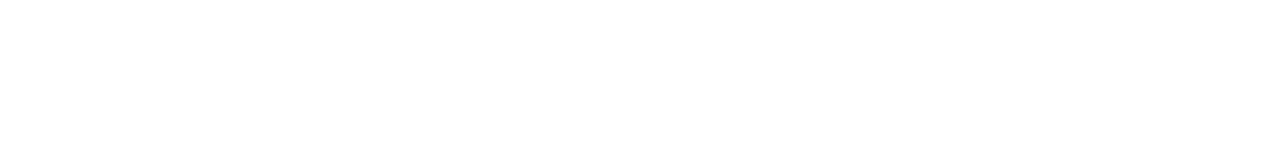
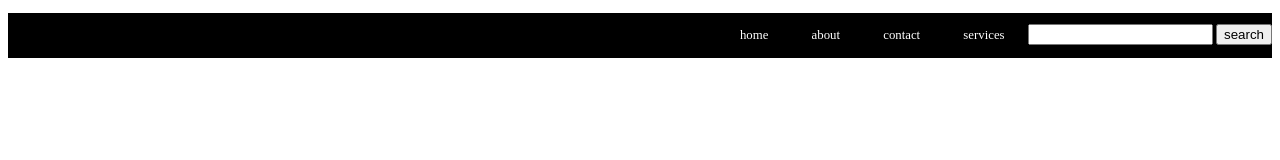
Before and after one commit to shayanzeeshan/navbar, a plain HTML site: page index.html in a window 1280 px wide. Drawn offline with Linux system fonts and the light colour scheme.

Commit message:
navbar-1

```diff
--- a/index.html
+++ b/index.html
@@ -7,12 +7,13 @@
     <title>Document</title>
 </head>
 <body>
-    <h1>hello world </h1>
     <ul>
         <li> home </li>
         <li>about</li>
     <li> contact</li>
     <li> services</li>
+    <input type="search">
+    <input type="button" value="search">
     </ul>
 </body>
 </html>
--- a/style.css
+++ b/style.css
@@ -1,15 +1,24 @@
-h1{
-    margin: 0;
-    padding: 0;
-    text-align: center;
-    display: none;
+
+ul {
+    list-style: none;
+    text-align: end;
+    background-color: #000000;
+    color: #ffffff;
+    font-family: "Poppins", serif;
+    font-weight: 400;
+    font-style: normal;
+    font-size: 0.8rem;
 }
-ul{
-    display: inline;
-    display: none;
+
+li {
+    display: inline-block;
+    padding: 15px 20px;
+    cursor: pointer;
 }
-li{
-    text-align: end;
-    background-color: rgba(6, 5, 5, 0.096);
-    color: rgb(57, 132, 132);
+
+li:hover {
+    color: #b6f3ff;
 }
+input:hover{
+    color: aquamarine;
+}
```
